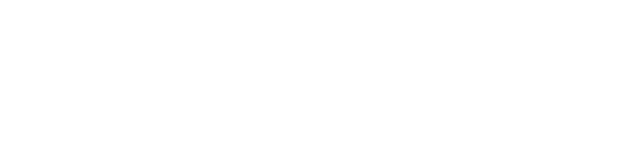
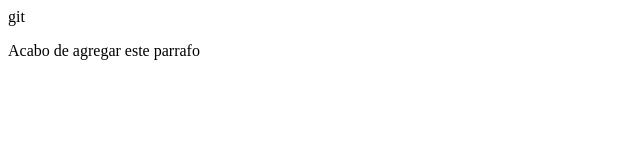
Before and after one commit to el-profe1/project2, a plain HTML site: page index.html in a window 1280 px wide. Shown: the whole page, without its empty margins (0-640 px from the left). Drawn offline with Linux system fonts and the light colour scheme.

Commit message:
Modifique el archivo

```diff
--- a/index.html
+++ b/index.html
@@ -6,7 +6,7 @@
     <meta name="viewport" content="width=device-width, initial-scale=1.0">
     <title>Document</title>
 </head>
-<body>
-
+<body>git
+   <p>Acabo de agregar este parrafo</p>
 </body>
 </html>
```
